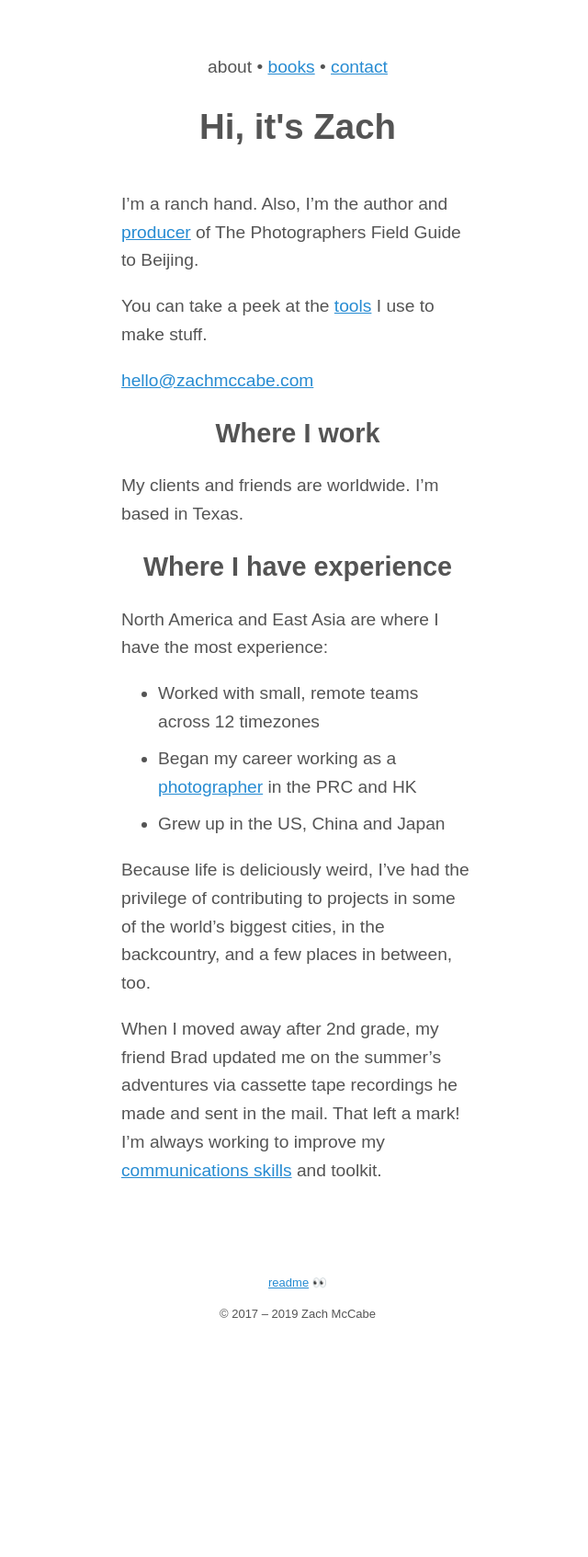
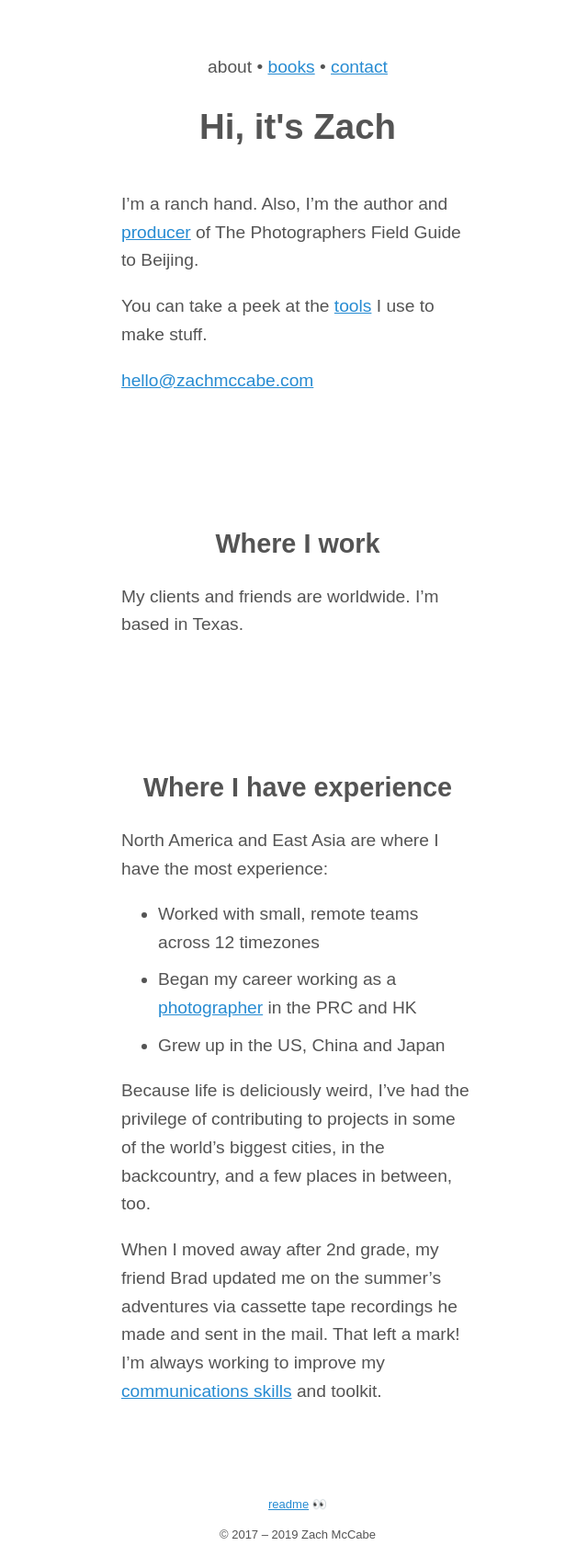
Before and after one commit to zachmccabe/zachmccabe.github.io, a Jekyll site: the page built from about.md, in a window 1280 px wide. Shown: the whole page at 92% size, without its empty margins (316-956 px from the left). Built offline with Jekyll 4.4.1, drawn with Linux system fonts in a browser that asks for light colours; before the commit the page ends 1453 px from its top, so only the background shows below that.

Commit message:
Update style.css

```diff
--- a/assets/css/style.css
+++ b/assets/css/style.css
@@ -160,8 +160,6 @@ mark {
   text-decoration: none;
 }
 
-/*
-p, ol, ul, table + h2, h3, h4 {
+p + h2, h3, h4 {
   margin-top: 5em;
 }
-*/
```
